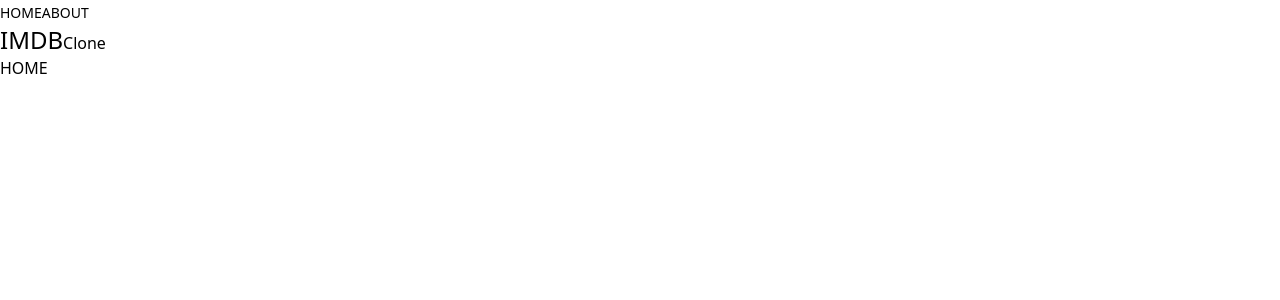
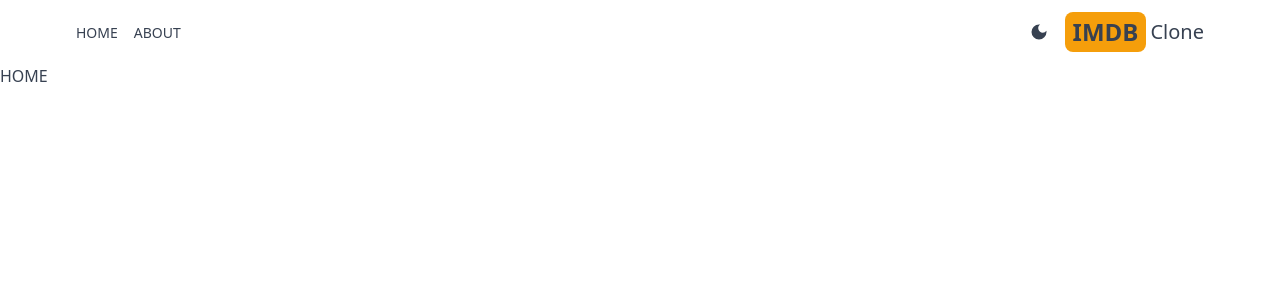
Before and after one commit to BaicanIulia/imbd-clone, a Next.js app: page / in a window 1280 px wide. Shown: the top 300 px of the page. Built offline with nearby package versions, Linux system fonts and the light colour scheme.

Commit message:
added dark mode

```diff
--- a/src/app/layout.tsx
+++ b/src/app/layout.tsx
@@ -1,6 +1,7 @@
 import type { Metadata } from 'next';
 import './globals.css';
 import { Header } from '@/features/Header';
+import { Providers } from './providers';
 
 export const metadata: Metadata = {
   title: 'IMDB Clone',
@@ -15,8 +16,10 @@
   return (
     <html lang="en">
       <body>
-        <Header />
-        {children}
+        <Providers>
+          <Header />
+          {children}
+        </Providers>
       </body>
     </html>
   );
--- /dev/null
+++ b/src/app/providers.tsx
@@ -0,0 +1,22 @@
+'use client';
+
+import { ThemeProvider } from 'next-themes';
+import React, { useEffect, useState } from 'react';
+
+export const Providers = ({ children }: { children: React.ReactNode }) => {
+  const [mounted, setMounted] = useState(false);
+
+  useEffect(() => {
+    setMounted(true);
+  }, []);
+
+  if (!mounted) return <>{children}</>;
+
+  return (
+    <ThemeProvider defaultTheme="system" attribute="class">
+      <div className="text-gray-700 dark:text-gray-200 dark:bg-gray-700 min-h-screen select-none transition-colors duration-300">
+        {children}
+      </div>
+    </ThemeProvider>
+  );
+};
--- /dev/null
+++ b/src/components/DarkModeSwitch/component.tsx
@@ -0,0 +1,33 @@
+'use client';
+
+import { MdLightMode, MdDarkMode } from 'react-icons/md';
+import { useTheme } from 'next-themes';
+import { useEffect, useState } from 'react';
+
+export const DarkModeSwitch = () => {
+  const { theme, setTheme, systemTheme } = useTheme();
+  const [mounted, setMounted] = useState(false);
+
+  const currentTheme = theme === 'system' ? systemTheme : theme;
+
+  useEffect(() => {
+    setMounted(true);
+  }, []);
+
+  return (
+    <div>
+      {mounted &&
+        (currentTheme === 'dark' ? (
+          <MdLightMode
+            onClick={() => setTheme('light')}
+            className="text-xl cursor-pointer hover:text-amber-500"
+          />
+        ) : (
+          <MdDarkMode
+            onClick={() => setTheme('dark')}
+            className="text-xl cursor-pointer hover:text-amber-500"
+          />
+        ))}
+    </div>
+  );
+};
--- /dev/null
+++ b/src/components/DarkModeSwitch/index.ts
@@ -0,0 +1 @@
+export { DarkModeSwitch } from './component';
--- a/src/features/Header/component.tsx
+++ b/src/features/Header/component.tsx
@@ -2,6 +2,7 @@
 import { MenuItem } from '@components/MenuItem';
 import { AiFillHome } from 'react-icons/ai';
 import { BsFillInfoCircleFill } from 'react-icons/bs';
+import { DarkModeSwitch } from '@/components/DarkModeSwitch';
 
 export const Header = () => {
   return (
@@ -10,6 +11,8 @@
         <MenuItem title="home" link="/" Icon={AiFillHome} />
         <MenuItem title="about" link="/about" Icon={BsFillInfoCircleFill} />
       </div>
+      <div className="flex gap-4 items-center">
+        <DarkModeSwitch />
         <Link href={'/'} className="flex gap-1 items-center">
           <span className="text-2xl font-bold bg-amber-500 py-1 px-2 rounded-lg">
             IMDB
@@ -17,5 +20,6 @@
           <span className="text-xl hidden sm:inline">Clone</span>
         </Link>
       </div>
+    </div>
   );
 };
--- a/tailwind.config.ts
+++ b/tailwind.config.ts
@@ -4,6 +4,7 @@
   content: [
     './src/pages/**/*.{js,ts,jsx,tsx,mdx}',
     './src/components/**/*.{js,ts,jsx,tsx,mdx}',
+    './src/features/**/*.{js,ts,jsx,tsx,mdx}',
     './src/app/**/*.{js,ts,jsx,tsx,mdx}',
   ],
   theme: {
@@ -15,4 +16,5 @@
     },
   },
   plugins: [],
+  darkMode: 'class',
 } satisfies Config;
--- a/tsconfig.json
+++ b/tsconfig.json
@@ -22,7 +22,7 @@
     "paths": {
       "@/*": ["./src/*"],
       "@components/*": ["src/components/*"],
-      "@features/*": ["src/features/*"],
+      "@features/*": ["src/features/*"]
     }
   },
   "include": ["next-env.d.ts", "**/*.ts", "**/*.tsx", ".next/types/**/*.ts"],
```
Lines whose indentation alone changed are shown as unchanged.
